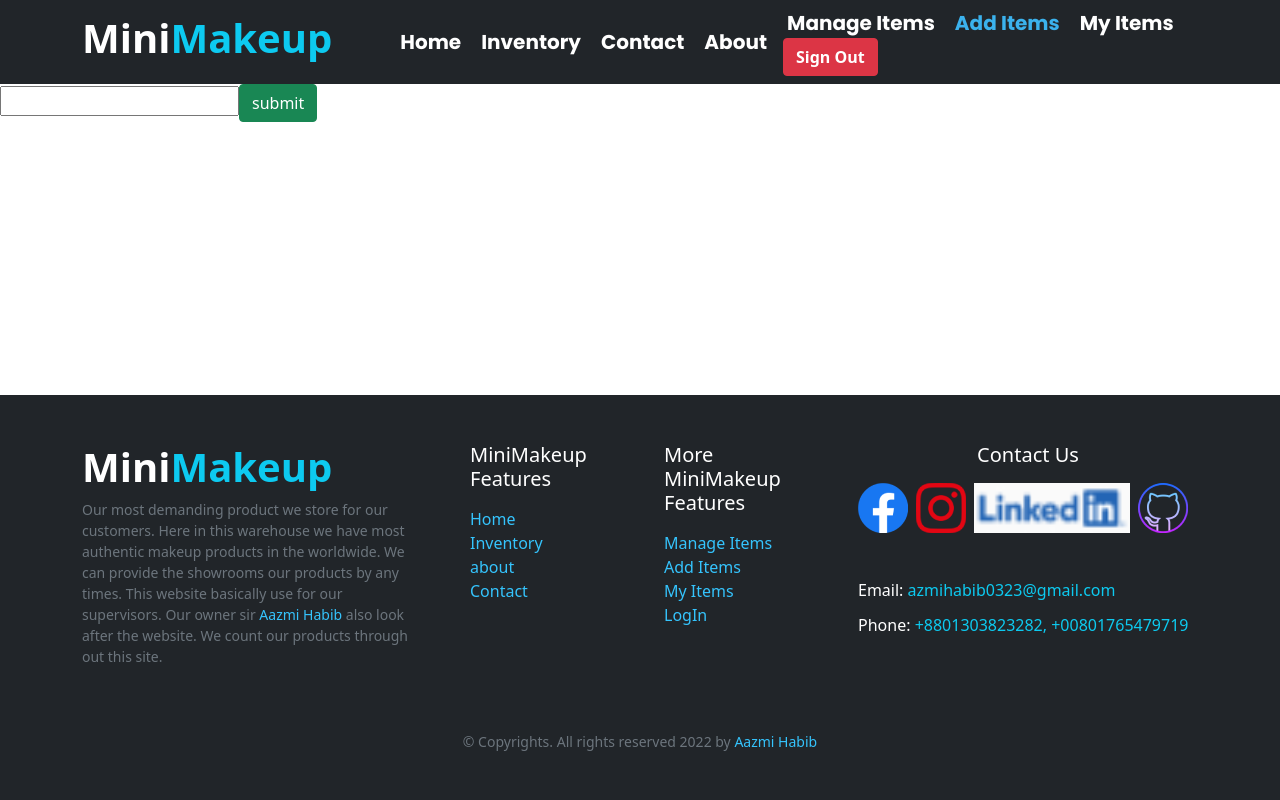
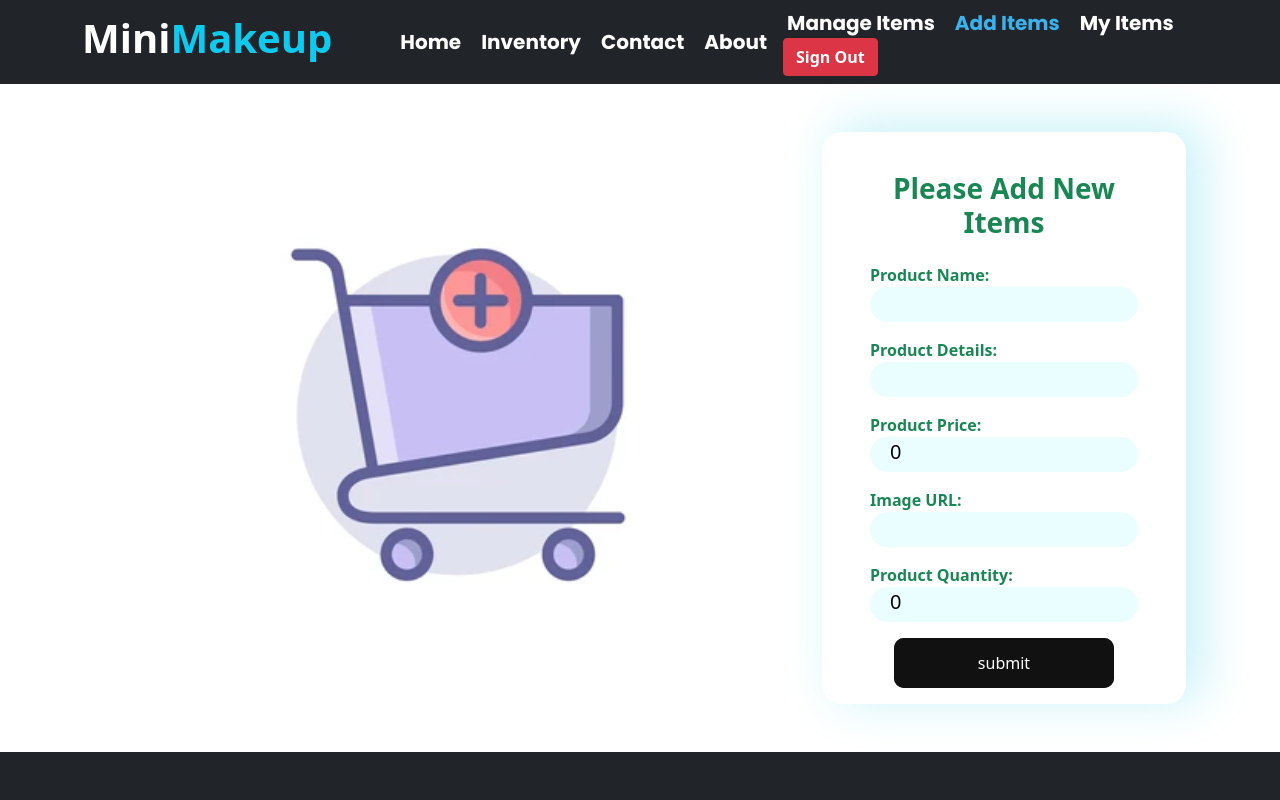
Before and after one commit to azmi0323/minimakeup-client, a React (Create React App) app: page /addItems in a window 1280 px wide. Shown: the top 800 px of the page. Built offline with nearby package versions, Linux system fonts and the light colour scheme; no server answers; sample sign-in values are in the browser's storage.

Commit message:
backend work successfully

```diff
--- a/src/Components/AddItems/AddItems.js
+++ b/src/Components/AddItems/AddItems.js
@@ -3,7 +3,7 @@ import axios from "axios";
 import { toast } from "react-toastify";
 import { useAuthState } from "react-firebase-hooks/auth";
 import auth from "../../firebase.init";
-
+import addItem from '../../img/addItem.png'
 const AddItems = () => {
   const [user] = useAuthState(auth);
   const [name, setName] = useState("");
@@ -38,20 +38,81 @@ const AddItems = () => {
   };
 
   return (
-    <div>
-      <form onSubmit={handleSubmit}>
+    <div className="row container mx-auto">
+        <div className="col-lg-8 justify-content-center align-items-center d-flex">
+            <img className="img-fluid " src={addItem} alt="" />
+        </div>
+      <div className="col-lg-4 my-5 px-5 py-3 form-container">
+      <form onSubmit={handleSubmit} className=" mx-auto">
+      <h3 className="text-center text-success fw-bold pt-4">
+              Please Add New Items
+            </h3>
+          <label htmlFor="name" className="mt-3 text-success fw-bold" >Product Name: </label>
+          <br />
         <input
           type="text"
           name="name"
           id="name"
+          className="w-100 input-field"
+          required
           value={name}
           onChange={(e) => setName(e.target.value)}
         />
+        <br />
+        <label htmlFor="productDetails" className="mt-3 text-success fw-bold">Product Details: </label>
+          <br />
+        <input
+          type="text"
+          name="body"
+          className="w-100 input-field"
+          id="body"
+          required
+          value={body}
+          onChange={(e) => setBody(e.target.value)}
+        />
+        <br />
+        <label htmlFor="productPrice" className="mt-3 text-success fw-bold">Product Price: </label>
+          <br />
+        <input
+          type="number"
+          name="price"
+          className="w-100 input-field"
+          id="price"
+          required
+          value={price}
+          onChange={(e) => setPrice(e.target.value)}
+        />
+        <br />
+        <label htmlFor="imgURL" className="mt-3 text-success fw-bold">Image URL: </label>
+          <br />
+        <input
+          type="text"
+          name="img"
+          id="img"
+          className="w-100 input-field"
+          required
+          value={img}
+          onChange={(e) => setImg(e.target.value)}
+        />
+        <br />
+        <label htmlFor="productQuantity" className="mt-3 text-success fw-bold">Product Quantity: </label>
+          <br />
+        <input
+          type="number"
+          name="quantity"
+          id="quantity"
+          className="w-100 input-field"
+          required
+          value={quantity}
+          onChange={(e) => setQuantity(e.target.value)}
+        />
+        <br />
 
-        <button type="submit" className="btn btn-success">
+        <button type="submit" className="mt-3 d-block mx-auto glow-on-hover">
           submit
         </button>
       </form>
+      </div>
     </div>
   );
 };
--- a/src/Components/Home/Home.js
+++ b/src/Components/Home/Home.js
@@ -15,7 +15,7 @@ const Home = () => {
       <div className="container d-flex justify-content-center">
         <div className="card-compo ">
           {products.map((product,index) => (
-            index<3&&<Products key={product.id} product={product}></Products>
+            index<6&&<Products key={product.id} product={product}></Products>
           ))}
         </div>
 
--- a/src/Components/Products/Products.css
+++ b/src/Components/Products/Products.css
@@ -0,0 +1,3 @@
+.img-size{
+    height: 200px;
+}
--- a/src/Components/Products/Products.js
+++ b/src/Components/Products/Products.js
@@ -1,10 +1,10 @@
 import axios from "axios";
-import React, { useState } from "react";
+import React from "react";
 import { Card, CardGroup } from "react-bootstrap";
 import { Link } from "react-router-dom";
 import "./Products.css";
 const Products = ({product, setLoading}) => {
-  const { _id, img, name, body, id, price } = product;
+  const { _id, img, name, quantity, body, price } = product;
 
 
   const handleRemove = () => {
@@ -18,31 +18,33 @@ const Products = ({product, setLoading}) => {
     <div className="user-card mt-5">
       <CardGroup className="">
         <Card className="">
-          <Card.Img variant="top" src={img} />
+          <Card.Img className="img-size" variant="top" src={img} />
           <Card.Body>
-            <Card.Title className="text-success fw-bold fs-2">
+            <Card.Title className="text-success fw-bold fs-4">
               {name}
             </Card.Title>
             <Card.Title>
               Price: <span className="text-danger fw-bold">$ {price}</span>
             </Card.Title>
-            <Card.Text>{body}</Card.Text>
+            <Card.Text> <span className="fw-bold">Short Description about the product :</span> {body}</Card.Text>
           </Card.Body>
+            <Card.Text className="ms-3 fw-bold">Quantity We Have : <span className="text-primary ">{quantity}</span> </Card.Text>
+
           <Card.Footer>
             <Link
-              to={`/details/${id}`}
+              to={`/details/${_id}`}
               className="btn text-white  glow-on-hover pt-2  fw-bold d-block w-100"
             >
               Update Info
             </Link>
+            <button className="btn mt-2 rounded w-100 btn-danger" onClick={handleRemove}>
+        Remove Item
+      </button>
           </Card.Footer>
         </Card>
       </CardGroup>
 
-      {/* not hare. it have to change */}
-      <button className="btn btn-danger" onClick={handleRemove}>
-        remove{" "}
-      </button>
+
     </div>
   );
 };
--- a/src/Components/SignUp/SignUp.js
+++ b/src/Components/SignUp/SignUp.js
@@ -1,7 +1,7 @@
 import React, { useEffect, useState } from "react";
 import { useCreateUserWithEmailAndPassword } from "react-firebase-hooks/auth";
 import { Link, useLocation, useNavigate } from "react-router-dom";
-import bg from '../../img/bg.png'
+import bg from "../../img/bg.png";
 import auth from "../../firebase.init";
 import "./SignUp.css";
 const SignUp = () => {
@@ -49,7 +49,7 @@ const SignUp = () => {
   return (
     <div className="row container mx-auto">
       <div className="col-lg-8">
-      <img className="img-fluid mt-2" src={bg} alt="" />
+        <img className="img-fluid mt-2" src={bg} alt="" />
       </div>
       <div className="col-lg-4 my-5 px-5 py-3 form-container">
         <div className="  my-4">
```
Also changed, not shown: src/img/addItem.png (added).
